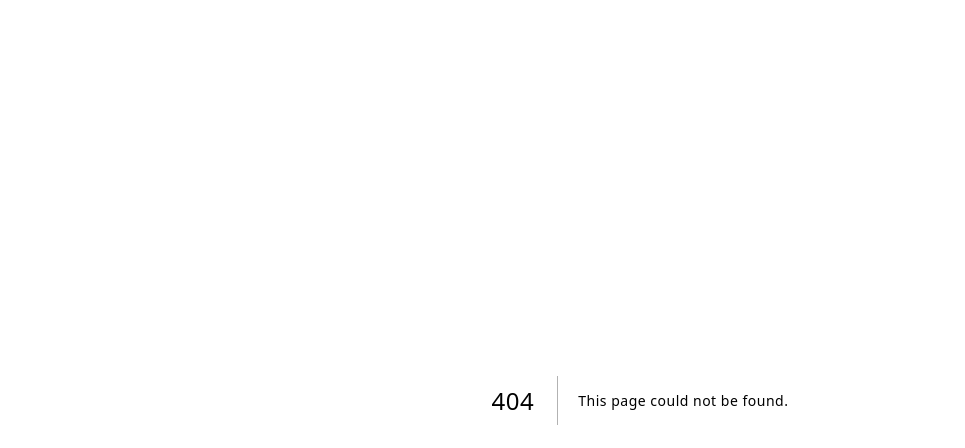
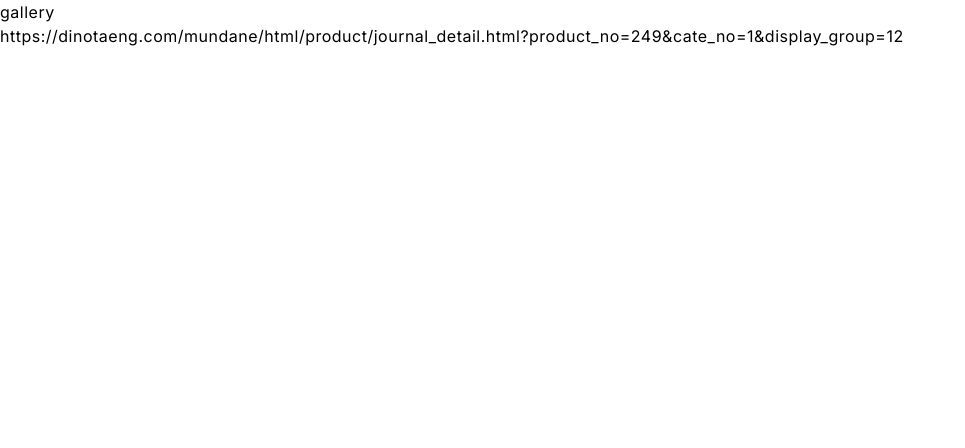
Before and after one commit to 1GYOU1/dinotaeng-clone, a Next.js app in the folder dinotaeng/: page /gallery in a window 1280 px wide. Before the commit this address had no page. Shown: the top 448 px of the page, without its empty margins (0-965 px from the left). Built offline with nearby package versions, Linux system fonts and the light colour scheme.

Commit message:
gallery page 생성

```diff
--- /dev/null
+++ b/dinotaeng/src/app/gallery/page.tsx
@@ -0,0 +1,12 @@
+import Link from "next/link"
+
+function Page() {
+  return (
+    <div className="w-full">
+    <p>gallery</p>
+    <Link href={`https://dinotaeng.com/mundane/html/product/journal_detail.html?product_no=249&cate_no=1&display_group=12`} target="_blank">https://dinotaeng.com/mundane/html/product/journal_detail.html?product_no=249&cate_no=1&display_group=12</Link>
+    </div>
+  )
+}
+
+export default Page
```
